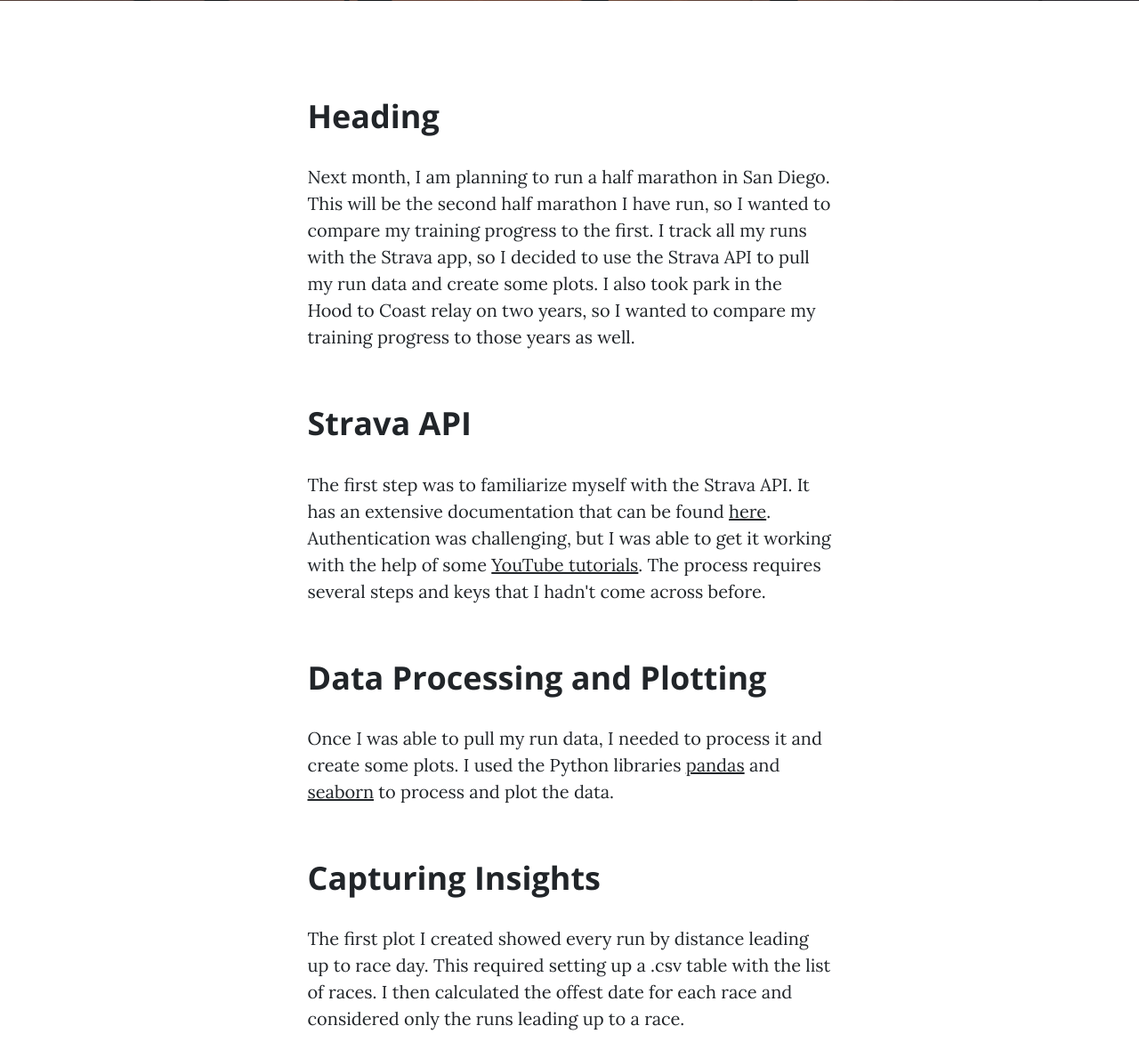
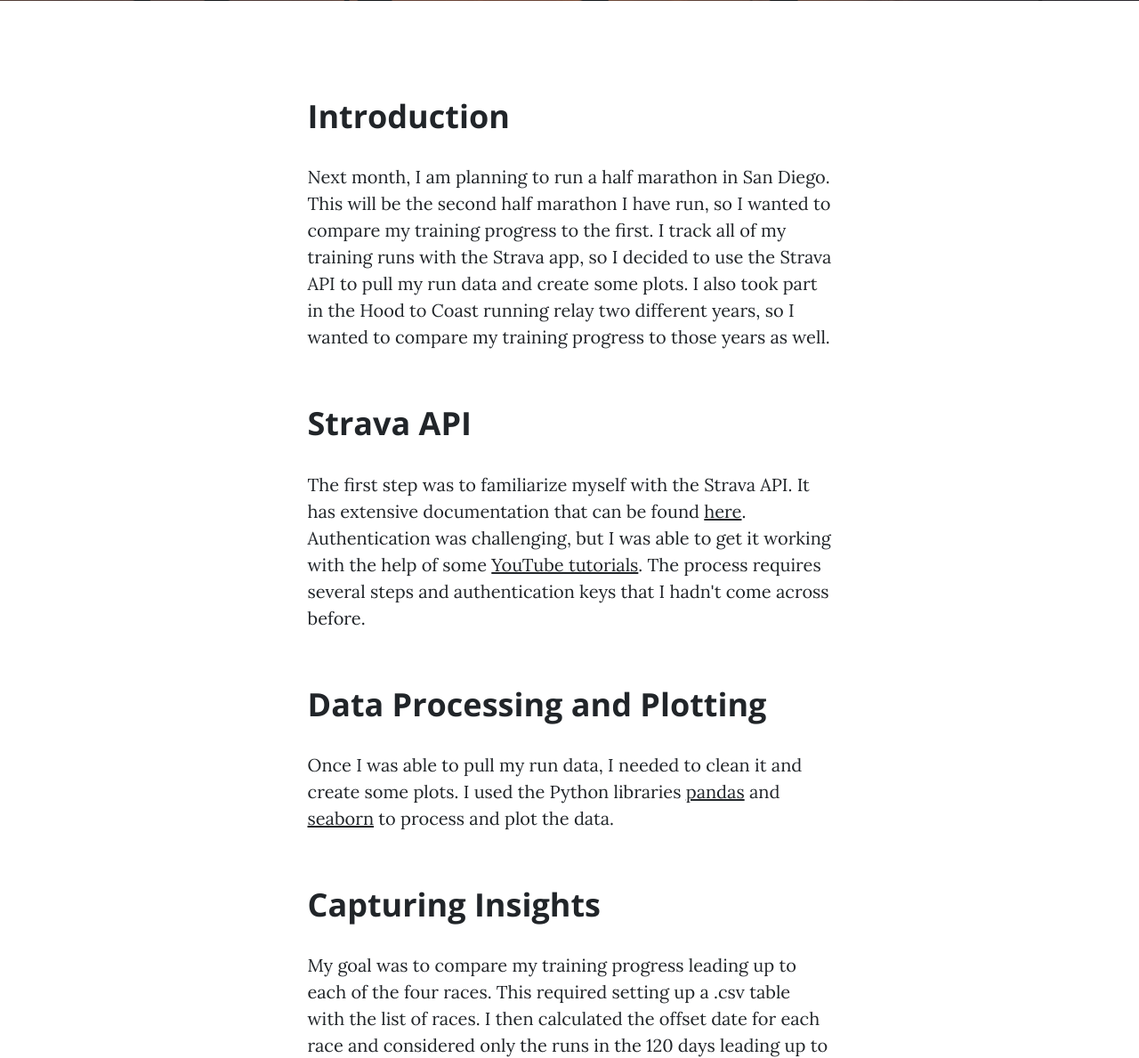
Before and after one commit to aclozovoy/FlaskPortfolio, a Flask app: page /post_strava in a window 1280 px wide. Shown: the part 598-1787 px from the top of the page at 89% size. Run offline with Flask 2, Linux system fonts and the light colour scheme; some libraries are stand-ins or nearby versions.

Commit message:
Strava cleanup

```diff
--- a/templates/post_strava.html
+++ b/templates/post_strava.html
@@ -26,30 +26,30 @@
             <div class="container px-4 px-lg-5">
                 <div class="row gx-4 gx-lg-5 justify-content-center">
                     <div class="col-md-10 col-lg-8 col-xl-7">
-                        <h2 class="section-heading">Heading</h2>
+                        <h2 class="section-heading">Introduction</h2>
                         <p>
                             Next month, I am planning to run a half marathon in San Diego.
                             This will be the second half marathon I have run, so I wanted to compare my training progress to the first.
-                            I track all my runs with the Strava app, so I decided to use the Strava API to pull my run data and create some plots.
-                            I also took park in the Hood to Coast relay on two years, so I wanted to compare my training progress to those years as well.
+                            I track all of my training runs with the Strava app, so I decided to use the Strava API to pull my run data and create some plots.
+                            I also took part in the Hood to Coast running relay two different years, so I wanted to compare my training progress to those years as well.
                         </p>
                         <h2 class="section-heading">Strava API</h2>
                         <p>
                             The first step was to familiarize myself with the Strava API.
-                            It has an extensive documentation that can be found <a href="https://developers.strava.com/docs/getting-started/">here</a>.
+                            It has extensive documentation that can be found <a href="https://developers.strava.com/docs/getting-started/">here</a>.
                             Authentication was challenging, but I was able to get it working with the help of some <a href="https://www.youtube.com/watch?v=sgscChKfGyg">YouTube tutorials</a>.
-                            The process requires several steps and keys that I hadn't come across before.
+                            The process requires several steps and authentication keys that I hadn't come across before.
                         </p>
                         <h2 class="section-heading">Data Processing and Plotting</h2>
                         <p>
-                            Once I was able to pull my run data, I needed to process it and create some plots.
+                            Once I was able to pull my run data, I needed to clean it and create some plots.
                             I used the Python libraries <a href="https://pandas.pydata.org/">pandas</a> and <a href="https://seaborn.pydata.org/">seaborn</a> to process and plot the data.
                         </p>
                         <h2 class="section-heading">Capturing Insights</h2>
                         <p>
-                            The first plot I created showed every run by distance leading up to race day.
+                            My goal was to compare my training progress leading up to each of the four races.
                             This required setting up a .csv table with the list of races.
-                            I then calculated the offest date for each race and considered only the runs leading up to a race.
+                            I then calculated the offset date for each race and considered only the runs in the 120 days leading up to a race.
                         </p>
                         <a href="#!"><img class="img-fluid" src="https://publicstravaplots.s3.us-west-2.amazonaws.com/training_all.png" alt="..." /></a>
                         <span class="caption text-muted">All Runs Leading Up to Race Day</span>
@@ -72,10 +72,8 @@
                             I added a goal for myself to run 366 miles in 2024, which is a mile a day.
                             On the plot, I made a dashed line for this goal and calculated a delta to track my progress.
                         </p>
-
                         <a href="#!"><img class="img-fluid" src="https://publicstravaplots.s3.us-west-2.amazonaws.com/distance_by_year.png" alt="..." /></a>
                         <span class="caption text-muted">Total Distance Run By Year</span>
-
                         <h2 class="section-heading">Deployment</h2>
                         <p>
                             An important piece of this project was to make the plots update nightly and deploy them to the web.
```
